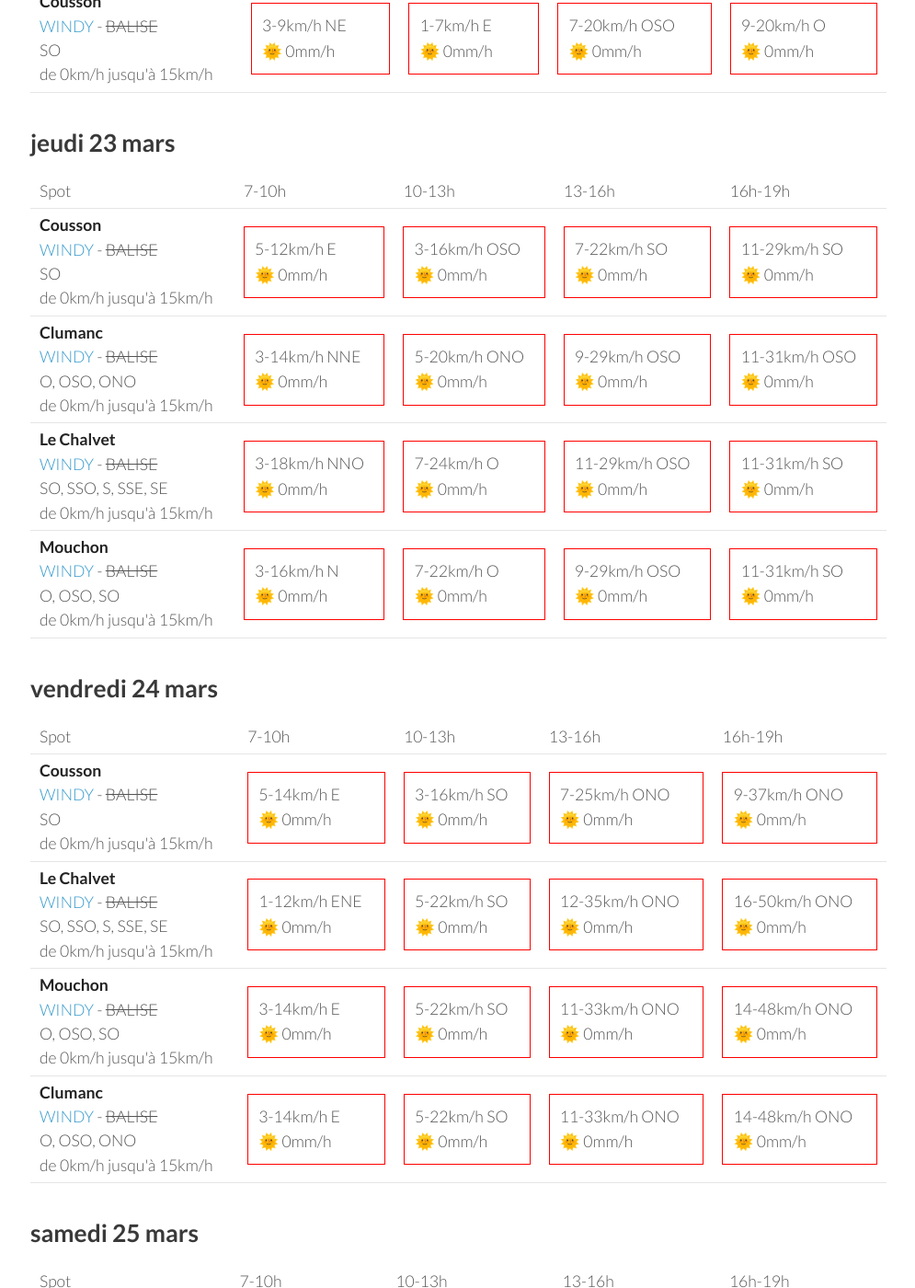
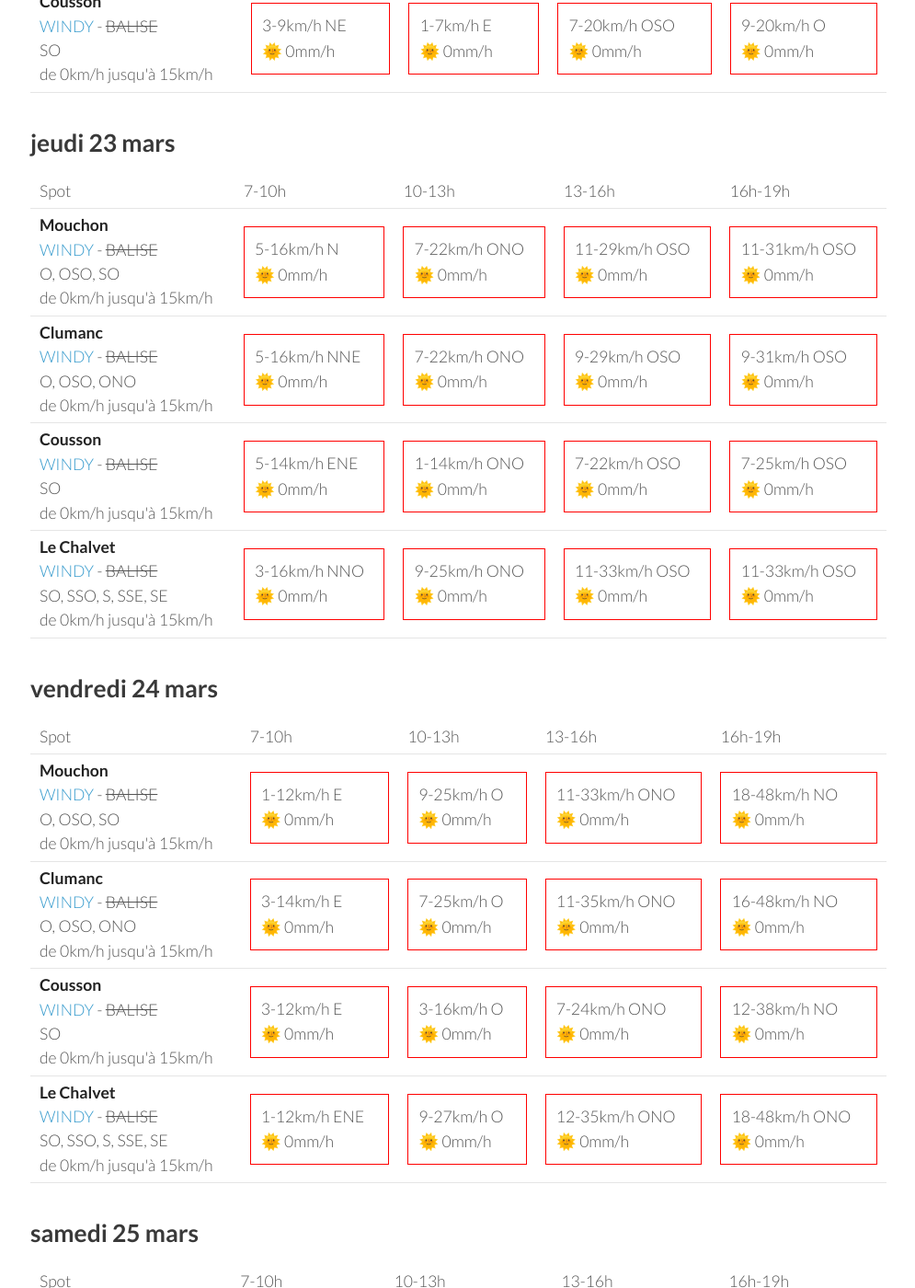
Before and after one commit to parapente-dans-le-nord/parapente-dans-le-nord.github.io, a Jekyll site: the page built from serre_poncon.markdown, in a window 1280 px wide and 1400 px high, scrolled down 1325 px. Shown: the whole window at 92% size, without its empty margins (25-1020 px from the left). Built offline with Jekyll 4.4.1, drawn with Linux system fonts in a browser that asks for light colours; some of the changed text lies outside the part shown.

Commit message:
update index.markdown

```diff
--- a/serre_poncon.markdown
+++ b/serre_poncon.markdown
@@ -134,42 +134,42 @@ page mise à jour le mardi 21 mars 06:31
       <td>16h-19h</td>
     </tr>
 <tr>
-        <td><strong>Cousson</strong><br><a href="https://windy.com/44.054/6.240?43.940,6.241,10,m:eSAaglz">WINDY</a> - <span class="no-balise"> BALISE </span><br> <span class="vent-favorable">SO</span><br><span class="force-vent">de 0km/h jusqu'à 15km/h</span> </td>
+        <td><strong>Mouchon</strong><br><a href="https://windy.com/43.992/6.424?43.878,6.425,10,m:eSuaglR">WINDY</a> - <span class="no-balise"> BALISE </span><br> <span class="vent-favorable">O, OSO, SO</span><br><span class="force-vent">de 0km/h jusqu'à 15km/h</span> </td>
 
-            <td><div class="not-flyable"><p>5-12km/h E</p><p>🌞 0mm/h</p></div></td>
-            <td><div class="not-flyable"><p>3-16km/h OSO</p><p>🌞 0mm/h</p></div></td>
-            <td><div class="not-flyable"><p>7-22km/h SO</p><p>🌞 0mm/h</p></div></td>
-            <td><div class="not-flyable"><p>11-29km/h SO</p><p>🌞 0mm/h</p></div></td>
+            <td><div class="not-flyable"><p>5-16km/h N</p><p>🌞 0mm/h</p></div></td>
+            <td><div class="not-flyable"><p>7-22km/h ONO</p><p>🌞 0mm/h</p></div></td>
+            <td><div class="not-flyable"><p>11-29km/h OSO</p><p>🌞 0mm/h</p></div></td>
+            <td><div class="not-flyable"><p>11-31km/h OSO</p><p>🌞 0mm/h</p></div></td>
 
 
     </tr>
 <tr>
         <td><strong>Clumanc</strong><br><a href="https://windy.com/44.027/6.402?43.914,6.403,10,m:eSxaglP">WINDY</a> - <span class="no-balise"> BALISE </span><br> <span class="vent-favorable">O, OSO, ONO</span><br><span class="force-vent">de 0km/h jusqu'à 15km/h</span> </td>
 
-            <td><div class="not-flyable"><p>3-14km/h NNE</p><p>🌞 0mm/h</p></div></td>
-            <td><div class="not-flyable"><p>5-20km/h ONO</p><p>🌞 0mm/h</p></div></td>
+            <td><div class="not-flyable"><p>5-16km/h NNE</p><p>🌞 0mm/h</p></div></td>
+            <td><div class="not-flyable"><p>7-22km/h ONO</p><p>🌞 0mm/h</p></div></td>
             <td><div class="not-flyable"><p>9-29km/h OSO</p><p>🌞 0mm/h</p></div></td>
-            <td><div class="not-flyable"><p>11-31km/h OSO</p><p>🌞 0mm/h</p></div></td>
+            <td><div class="not-flyable"><p>9-31km/h OSO</p><p>🌞 0mm/h</p></div></td>
+
+
+    </tr>
+<tr>
+        <td><strong>Cousson</strong><br><a href="https://windy.com/44.054/6.240?43.940,6.241,10,m:eSAaglz">WINDY</a> - <span class="no-balise"> BALISE </span><br> <span class="vent-favorable">SO</span><br><span class="force-vent">de 0km/h jusqu'à 15km/h</span> </td>
+
+            <td><div class="not-flyable"><p>5-14km/h ENE</p><p>🌞 0mm/h</p></div></td>
+            <td><div class="not-flyable"><p>1-14km/h ONO</p><p>🌞 0mm/h</p></div></td>
+            <td><div class="not-flyable"><p>7-22km/h OSO</p><p>🌞 0mm/h</p></div></td>
+            <td><div class="not-flyable"><p>7-25km/h OSO</p><p>🌞 0mm/h</p></div></td>
 
 
     </tr>
 <tr>
         <td><strong>Le Chalvet</strong><br><a href="https://windy.com/43.979/6.480?43.866,6.480,10,m:eSsaglX">WINDY</a> - <span class="no-balise"> BALISE </span><br> <span class="vent-favorable">SO, SSO, S, SSE, SE</span><br><span class="force-vent">de 0km/h jusqu'à 15km/h</span> </td>
 
-            <td><div class="not-flyable"><p>3-18km/h NNO</p><p>🌞 0mm/h</p></div></td>
-            <td><div class="not-flyable"><p>7-24km/h O</p><p>🌞 0mm/h</p></div></td>
-            <td><div class="not-flyable"><p>11-29km/h OSO</p><p>🌞 0mm/h</p></div></td>
-            <td><div class="not-flyable"><p>11-31km/h SO</p><p>🌞 0mm/h</p></div></td>
-
-
-    </tr>
-<tr>
-        <td><strong>Mouchon</strong><br><a href="https://windy.com/43.992/6.424?43.878,6.425,10,m:eSuaglR">WINDY</a> - <span class="no-balise"> BALISE </span><br> <span class="vent-favorable">O, OSO, SO</span><br><span class="force-vent">de 0km/h jusqu'à 15km/h</span> </td>
-
-            <td><div class="not-flyable"><p>3-16km/h N</p><p>🌞 0mm/h</p></div></td>
-            <td><div class="not-flyable"><p>7-22km/h O</p><p>🌞 0mm/h</p></div></td>
-            <td><div class="not-flyable"><p>9-29km/h OSO</p><p>🌞 0mm/h</p></div></td>
-            <td><div class="not-flyable"><p>11-31km/h SO</p><p>🌞 0mm/h</p></div></td>
+            <td><div class="not-flyable"><p>3-16km/h NNO</p><p>🌞 0mm/h</p></div></td>
+            <td><div class="not-flyable"><p>9-25km/h ONO</p><p>🌞 0mm/h</p></div></td>
+            <td><div class="not-flyable"><p>11-33km/h OSO</p><p>🌞 0mm/h</p></div></td>
+            <td><div class="not-flyable"><p>11-33km/h OSO</p><p>🌞 0mm/h</p></div></td>
 
 
     </tr>
@@ -190,12 +190,32 @@ page mise à jour le mardi 21 mars 06:31
       <td>16h-19h</td>
     </tr>
 <tr>
+        <td><strong>Mouchon</strong><br><a href="https://windy.com/43.992/6.424?43.878,6.425,10,m:eSuaglR">WINDY</a> - <span class="no-balise"> BALISE </span><br> <span class="vent-favorable">O, OSO, SO</span><br><span class="force-vent">de 0km/h jusqu'à 15km/h</span> </td>
+
+            <td><div class="not-flyable"><p>1-12km/h E</p><p>🌞 0mm/h</p></div></td>
+            <td><div class="not-flyable"><p>9-25km/h O</p><p>🌞 0mm/h</p></div></td>
+            <td><div class="not-flyable"><p>11-33km/h ONO</p><p>🌞 0mm/h</p></div></td>
+            <td><div class="not-flyable"><p>18-48km/h NO</p><p>🌞 0mm/h</p></div></td>
+
+
+    </tr>
+<tr>
+        <td><strong>Clumanc</strong><br><a href="https://windy.com/44.027/6.402?43.914,6.403,10,m:eSxaglP">WINDY</a> - <span class="no-balise"> BALISE </span><br> <span class="vent-favorable">O, OSO, ONO</span><br><span class="force-vent">de 0km/h jusqu'à 15km/h</span> </td>
+
+            <td><div class="not-flyable"><p>3-14km/h E</p><p>🌞 0mm/h</p></div></td>
+            <td><div class="not-flyable"><p>7-25km/h O</p><p>🌞 0mm/h</p></div></td>
+            <td><div class="not-flyable"><p>11-35km/h ONO</p><p>🌞 0mm/h</p></div></td>
+            <td><div class="not-flyable"><p>16-48km/h NO</p><p>🌞 0mm/h</p></div></td>
+
+
+    </tr>
+<tr>
         <td><strong>Cousson</strong><br><a href="https://windy.com/44.054/6.240?43.940,6.241,10,m:eSAaglz">WINDY</a> - <span class="no-balise"> BALISE </span><br> <span class="vent-favorable">SO</span><br><span class="force-vent">de 0km/h jusqu'à 15km/h</span> </td>
 
-            <td><div class="not-flyable"><p>5-14km/h E</p><p>🌞 0mm/h</p></div></td>
-            <td><div class="not-flyable"><p>3-16km/h SO</p><p>🌞 0mm/h</p></div></td>
-            <td><div class="not-flyable"><p>7-25km/h ONO</p><p>🌞 0mm/h</p></div></td>
-            <td><div class="not-flyable"><p>9-37km/h ONO</p><p>🌞 0mm/h</p></div></td>
+            <td><div class="not-flyable"><p>3-12km/h E</p><p>🌞 0mm/h</p></div></td>
+            <td><div class="not-flyable"><p>3-16km/h O</p><p>🌞 0mm/h</p></div></td>
+            <td><div class="not-flyable"><p>7-24km/h ONO</p><p>🌞 0mm/h</p></div></td>
+            <td><div class="not-flyable"><p>12-38km/h NO</p><p>🌞 0mm/h</p></div></td>
 
 
     </tr>
@@ -203,29 +223,9 @@ page mise à jour le mardi 21 mars 06:31
         <td><strong>Le Chalvet</strong><br><a href="https://windy.com/43.979/6.480?43.866,6.480,10,m:eSsaglX">WINDY</a> - <span class="no-balise"> BALISE </span><br> <span class="vent-favorable">SO, SSO, S, SSE, SE</span><br><span class="force-vent">de 0km/h jusqu'à 15km/h</span> </td>
 
             <td><div class="not-flyable"><p>1-12km/h ENE</p><p>🌞 0mm/h</p></div></td>
-            <td><div class="not-flyable"><p>5-22km/h SO</p><p>🌞 0mm/h</p></div></td>
+            <td><div class="not-flyable"><p>9-27km/h O</p><p>🌞 0mm/h</p></div></td>
             <td><div class="not-flyable"><p>12-35km/h ONO</p><p>🌞 0mm/h</p></div></td>
-            <td><div class="not-flyable"><p>16-50km/h ONO</p><p>🌞 0mm/h</p></div></td>
-
-
-    </tr>
-<tr>
-        <td><strong>Mouchon</strong><br><a href="https://windy.com/43.992/6.424?43.878,6.425,10,m:eSuaglR">WINDY</a> - <span class="no-balise"> BALISE </span><br> <span class="vent-favorable">O, OSO, SO</span><br><span class="force-vent">de 0km/h jusqu'à 15km/h</span> </td>
-
-            <td><div class="not-flyable"><p>3-14km/h E</p><p>🌞 0mm/h</p></div></td>
-            <td><div class="not-flyable"><p>5-22km/h SO</p><p>🌞 0mm/h</p></div></td>
-            <td><div class="not-flyable"><p>11-33km/h ONO</p><p>🌞 0mm/h</p></div></td>
-            <td><div class="not-flyable"><p>14-48km/h ONO</p><p>🌞 0mm/h</p></div></td>
-
-
-    </tr>
-<tr>
-        <td><strong>Clumanc</strong><br><a href="https://windy.com/44.027/6.402?43.914,6.403,10,m:eSxaglP">WINDY</a> - <span class="no-balise"> BALISE </span><br> <span class="vent-favorable">O, OSO, ONO</span><br><span class="force-vent">de 0km/h jusqu'à 15km/h</span> </td>
-
-            <td><div class="not-flyable"><p>3-14km/h E</p><p>🌞 0mm/h</p></div></td>
-            <td><div class="not-flyable"><p>5-22km/h SO</p><p>🌞 0mm/h</p></div></td>
-            <td><div class="not-flyable"><p>11-33km/h ONO</p><p>🌞 0mm/h</p></div></td>
-            <td><div class="not-flyable"><p>14-48km/h ONO</p><p>🌞 0mm/h</p></div></td>
+            <td><div class="not-flyable"><p>18-48km/h ONO</p><p>🌞 0mm/h</p></div></td>
 
 
     </tr>
@@ -248,40 +248,40 @@ page mise à jour le mardi 21 mars 06:31
 <tr>
         <td><strong>Mouchon</strong><br><a href="https://windy.com/43.992/6.424?43.878,6.425,10,m:eSuaglR">WINDY</a> - <span class="no-balise"> BALISE </span><br> <span class="vent-favorable">O, OSO, SO</span><br><span class="force-vent">de 0km/h jusqu'à 15km/h</span> </td>
 
-            <td><div class="not-flyable"><p>11-40km/h NO</p><p>🌞 0mm/h</p></div></td>
-            <td><div class="not-flyable"><p>18-51km/h ONO</p><p>🌞 0mm/h</p></div></td>
-            <td><div class="not-flyable"><p>18-53km/h ONO</p><p>🌞 0mm/h</p></div></td>
-            <td><div class="not-flyable"><p>16-51km/h ONO</p><p>🌞 0mm/h</p></div></td>
+            <td><div class="not-flyable"><p>9-35km/h NO</p><p>🌞 0mm/h</p></div></td>
+            <td><div class="not-flyable"><p>14-42km/h ONO</p><p>🌞 0mm/h</p></div></td>
+            <td><div class="not-flyable"><p>16-46km/h ONO</p><p>🌞 0mm/h</p></div></td>
+            <td><div class="not-flyable"><p>16-46km/h ONO</p><p>🌞 0mm/h</p></div></td>
 
 
     </tr>
 <tr>
         <td><strong>Clumanc</strong><br><a href="https://windy.com/44.027/6.402?43.914,6.403,10,m:eSxaglP">WINDY</a> - <span class="no-balise"> BALISE </span><br> <span class="vent-favorable">O, OSO, ONO</span><br><span class="force-vent">de 0km/h jusqu'à 15km/h</span> </td>
 
-            <td><div class="not-flyable"><p>7-37km/h NNO</p><p>🌞 0mm/h</p></div></td>
-            <td><div class="not-flyable"><p>16-48km/h ONO</p><p>🌞 0mm/h</p></div></td>
-            <td><div class="not-flyable"><p>18-51km/h ONO</p><p>🌞 0mm/h</p></div></td>
-            <td><div class="not-flyable"><p>14-50km/h ONO</p><p>🌞 0mm/h</p></div></td>
+            <td><div class="not-flyable"><p>7-33km/h NO</p><p>🌞 0mm/h</p></div></td>
+            <td><div class="not-flyable"><p>12-40km/h ONO</p><p>🌞 0mm/h</p></div></td>
+            <td><div class="not-flyable"><p>16-46km/h ONO</p><p>🌞 0mm/h</p></div></td>
+            <td><div class="not-flyable"><p>14-46km/h ONO</p><p>🌞 0mm/h</p></div></td>
 
 
     </tr>
 <tr>
         <td><strong>Cousson</strong><br><a href="https://windy.com/44.054/6.240?43.940,6.241,10,m:eSAaglz">WINDY</a> - <span class="no-balise"> BALISE </span><br> <span class="vent-favorable">SO</span><br><span class="force-vent">de 0km/h jusqu'à 15km/h</span> </td>
 
-            <td><div class="not-flyable"><p>5-25km/h NNE</p><p>🌞 0mm/h</p></div></td>
-            <td><div class="not-flyable"><p>12-35km/h ONO</p><p>🌞 0mm/h</p></div></td>
-            <td><div class="not-flyable"><p>14-40km/h ONO</p><p>🌞 0mm/h</p></div></td>
-            <td><div class="not-flyable"><p>11-38km/h ONO</p><p>🌞 0mm/h</p></div></td>
+            <td><div class="not-flyable"><p>5-24km/h N</p><p>🌞 0mm/h</p></div></td>
+            <td><div class="not-flyable"><p>11-31km/h ONO</p><p>🌞 0mm/h</p></div></td>
+            <td><div class="not-flyable"><p>12-37km/h ONO</p><p>🌞 0mm/h</p></div></td>
+            <td><div class="not-flyable"><p>11-35km/h O</p><p>🌞 0mm/h</p></div></td>
 
 
     </tr>
 <tr>
         <td><strong>Le Chalvet</strong><br><a href="https://windy.com/43.979/6.480?43.866,6.480,10,m:eSsaglX">WINDY</a> - <span class="no-balise"> BALISE </span><br> <span class="vent-favorable">SO, SSO, S, SSE, SE</span><br><span class="force-vent">de 0km/h jusqu'à 15km/h</span> </td>
 
-            <td><div class="not-flyable"><p>12-46km/h NO</p><p>🌞 0mm/h</p></div></td>
-            <td><div class="not-flyable"><p>18-55km/h NO</p><p>🌞 0mm/h</p></div></td>
-            <td><div class="not-flyable"><p>20-55km/h ONO</p><p>🌞 0mm/h</p></div></td>
-            <td><div class="not-flyable"><p>16-53km/h ONO</p><p>🌞 0mm/h</p></div></td>
+            <td><div class="not-flyable"><p>11-38km/h NO</p><p>🌞 0mm/h</p></div></td>
+            <td><div class="not-flyable"><p>14-46km/h ONO</p><p>🌞 0mm/h</p></div></td>
+            <td><div class="not-flyable"><p>16-48km/h ONO</p><p>🌞 0mm/h</p></div></td>
+            <td><div class="not-flyable"><p>16-48km/h ONO</p><p>🌞 0mm/h</p></div></td>
 
 
     </tr>
@@ -289,3 +289,59 @@ page mise à jour le mardi 21 mars 06:31
 </tbody>
 </table>
 {:/}
+## dimanche 26 mars
+
+{::nomarkdown}
+<table>
+  <tbody>
+    <tr>
+      <td>Spot</td>
+      <td>7-10h</td>
+      <td>10-13h</td>
+      <td>13-16h</td>
+      <td>16h-19h</td>
+    </tr>
+<tr>
+        <td><strong>Mouchon</strong><br><a href="https://windy.com/43.992/6.424?43.878,6.425,10,m:eSuaglR">WINDY</a> - <span class="no-balise"> BALISE </span><br> <span class="vent-favorable">O, OSO, SO</span><br><span class="force-vent">de 0km/h jusqu'à 15km/h</span> </td>
+
+            <td><div class="not-flyable"><p>9-37km/h ONO</p><p>🌧 3.3mm/h</p></div></td>
+            <td><div class="not-flyable"><p>18-51km/h NO</p><p>🌧 1mm/h</p></div></td>
+            <td><div class="not-flyable"><p>24-74km/h NO</p><p>🌧 0.2mm/h</p></div></td>
+            <td><div class="not-flyable"><p>24-72km/h NO</p><p>🌧 1.2mm/h</p></div></td>
+
+
+    </tr>
+<tr>
+        <td><strong>Cousson</strong><br><a href="https://windy.com/44.054/6.240?43.940,6.241,10,m:eSAaglz">WINDY</a> - <span class="no-balise"> BALISE </span><br> <span class="vent-favorable">SO</span><br><span class="force-vent">de 0km/h jusqu'à 15km/h</span> </td>
+
+            <td><div class="not-flyable"><p>1-22km/h NNO</p><p>🌧 2.4mm/h</p></div></td>
+            <td><div class="not-flyable"><p>14-40km/h NO</p><p>🌧 1mm/h</p></div></td>
+            <td><div class="not-flyable"><p>18-57km/h ONO</p><p>🌞 0mm/h</p></div></td>
+            <td><div class="not-flyable"><p>18-57km/h NO</p><p>🌧 2.2mm/h</p></div></td>
+
+
+    </tr>
+<tr>
+        <td><strong>Le Chalvet</strong><br><a href="https://windy.com/43.979/6.480?43.866,6.480,10,m:eSsaglX">WINDY</a> - <span class="no-balise"> BALISE </span><br> <span class="vent-favorable">SO, SSO, S, SSE, SE</span><br><span class="force-vent">de 0km/h jusqu'à 15km/h</span> </td>
+
+            <td><div class="not-flyable"><p>11-38km/h ONO</p><p>🌧 3.5mm/h</p></div></td>
+            <td><div class="not-flyable"><p>18-55km/h ONO</p><p>🌧 0.9mm/h</p></div></td>
+            <td><div class="not-flyable"><p>25-75km/h NO</p><p>🌧 0.2mm/h</p></div></td>
+            <td><div class="not-flyable"><p>24-72km/h NO</p><p>🌧 1.2mm/h</p></div></td>
+
+
+    </tr>
+<tr>
+        <td><strong>Clumanc</strong><br><a href="https://windy.com/44.027/6.402?43.914,6.403,10,m:eSxaglP">WINDY</a> - <span class="no-balise"> BALISE </span><br> <span class="vent-favorable">O, OSO, ONO</span><br><span class="force-vent">de 0km/h jusqu'à 15km/h</span> </td>
+
+            <td><div class="not-flyable"><p>5-35km/h NO</p><p>🌧 3.2mm/h</p></div></td>
+            <td><div class="not-flyable"><p>16-51km/h NO</p><p>🌧 1.2mm/h</p></div></td>
+            <td><div class="not-flyable"><p>24-74km/h NO</p><p>🌧 0.3mm/h</p></div></td>
+            <td><div class="not-flyable"><p>22-72km/h NO</p><p>🌧 1.3mm/h</p></div></td>
+
+
+    </tr>
+
+</tbody>
+</table>
+{:/}
```
Also changed, not shown: other parts of serre_poncon.markdown (+1 -1 lines).
